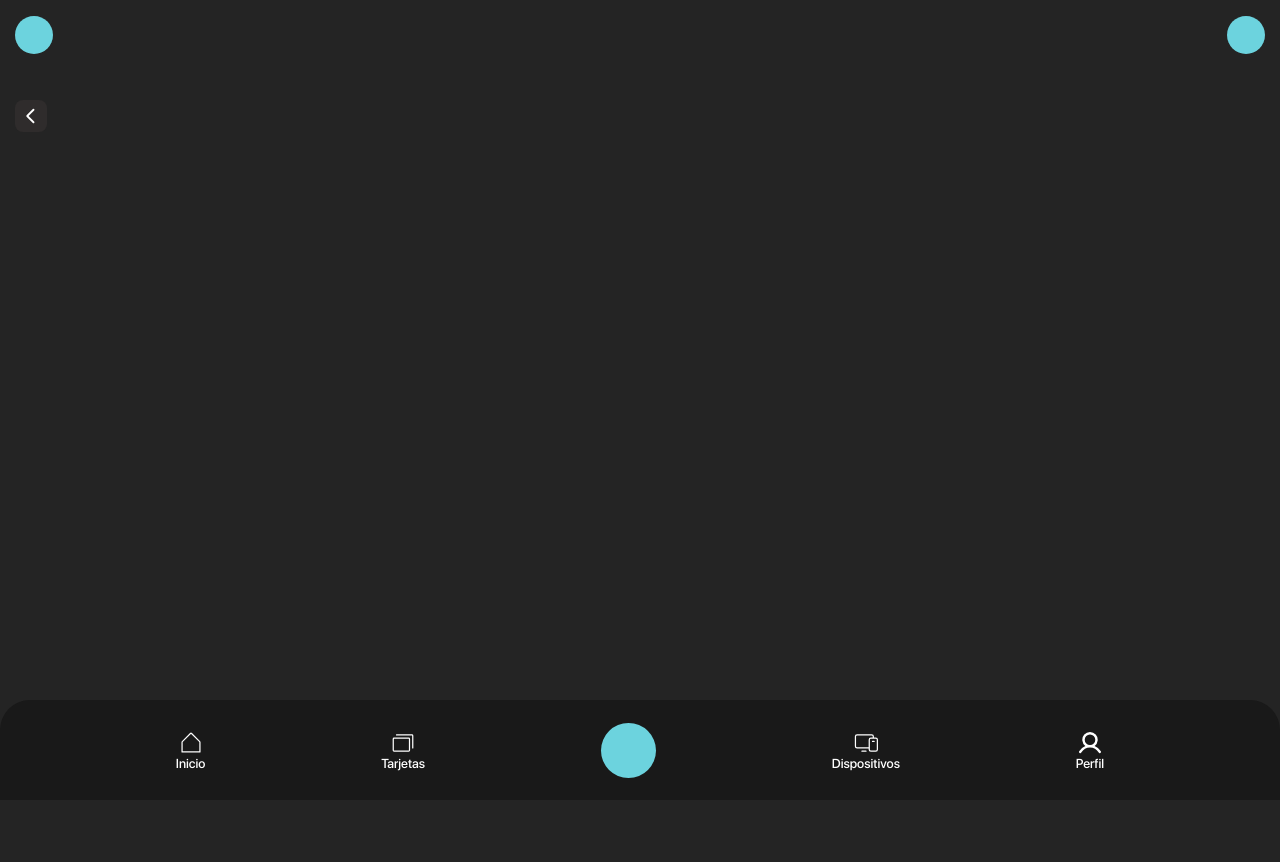
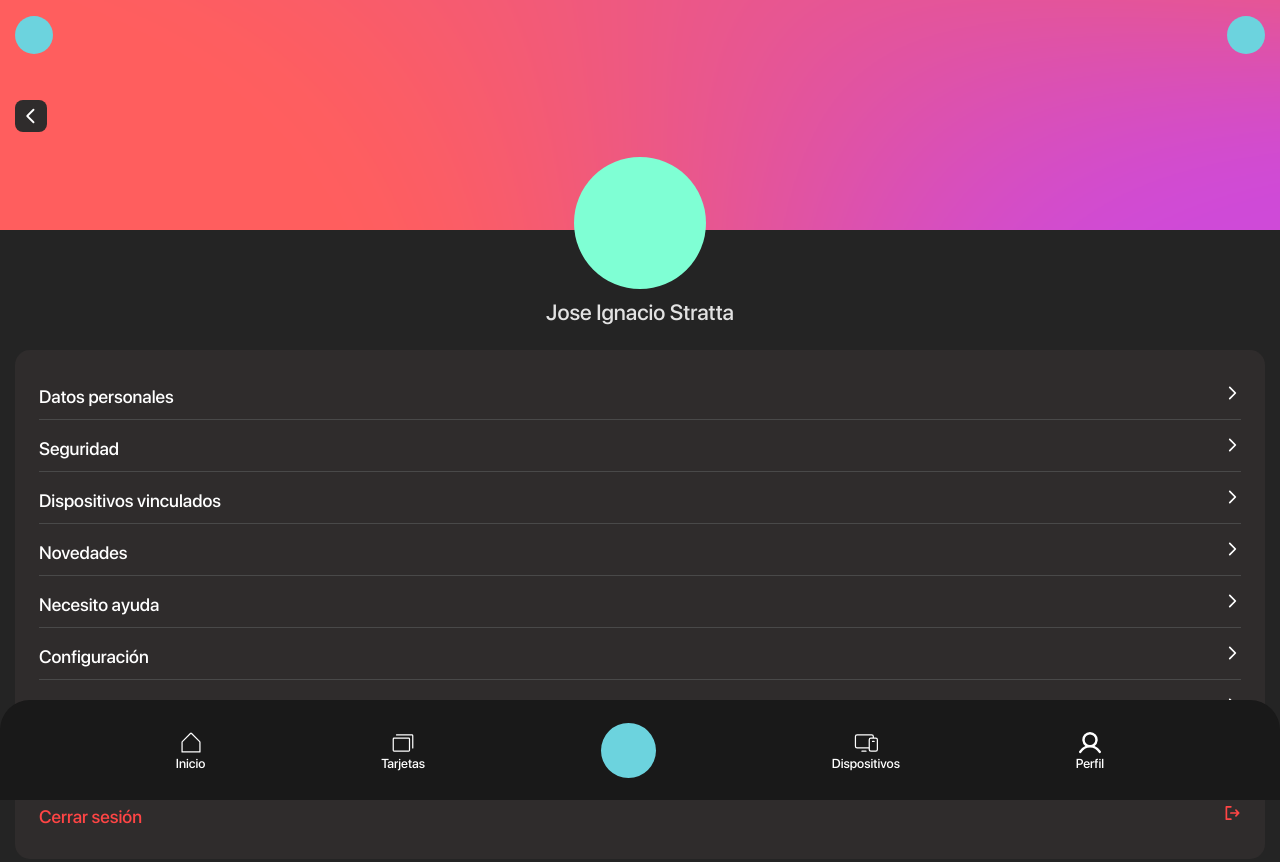
Before and after one commit to lautaro2021/jupiterband, a React (Vite) app in the folder client/: page /perfil in a window 1280 px wide. Shown: the top 862 px of the page. Before the commit the page ends 800 px from the top, so only its background shows below. Built offline with nearby package versions, Linux system fonts and the light colour scheme.

Commit message:
add profile view

```diff
--- a/client/src/routes/Profile.tsx
+++ b/client/src/routes/Profile.tsx
@@ -1,11 +1,29 @@
+import styled from "styled-components";
 import SubHeader from "../shared/components/SubHeader";
+import ProfileImage from "../shared/components/layouts/Profile/ProfileImage";
+import ProfileOptions from "../shared/components/layouts/Profile/ProfileOptions";
 
 function Profile() {
   return (
     <>
       <SubHeader />
+      <CustomBackground />
+      <ProfileImage name="Jose Ignacio Stratta" />
+      <ProfileOptions />
     </>
   );
 }
 
+const CustomBackground = styled.div`
+  width: 100%;
+  height: 230px;
+  position: absolute;
+  top: 0;
+  left: 0;
+  background-image: url("/public/backgrounds/profile.png");
+  background-size: cover;
+  background-repeat: no-repeat;
+  z-index: -1;
+`;
+
 export default Profile;
--- a/client/src/shared/components/Card.tsx
+++ b/client/src/shared/components/Card.tsx
@@ -1,28 +1,15 @@
 import styled from "styled-components";
 import { HTMLAttributes } from "react";
-
-type CardType = {
-  color: string;
-  padding: string;
-  children?: React.ReactNode;
-  fullsize?: boolean;
-};
-
-function Card({ color, padding, children, fullsize }: CardType) {
-  return (
-    <CustomCard color={color} padding={padding} fullsize={fullsize}>
-      {children}
-    </CustomCard>
-  );
-}
 
 interface CustomCardProps extends HTMLAttributes<HTMLElement> {
   color?: string;
   padding?: string;
   fullsize?: boolean;
+  absolute?: boolean;
+  margin?: string;
 }
 
-const CustomCard = styled.section<CustomCardProps>`
+const Card = styled.section<CustomCardProps>`
   border-radius: 15px;
   display: flex;
   flex-direction: column;
@@ -30,6 +17,7 @@ const CustomCard = styled.section<CustomCardProps>`
   justify-content: center;
   background: ${(props) => props.color};
   padding: ${(props) => props.padding};
+  margin: ${(props) => props.margin};
   ${(props) =>
     props.fullsize
       ? `
@@ -38,7 +26,15 @@ const CustomCard = styled.section<CustomCardProps>`
 
   `
       : `width: 50%`};
-
+  ${(props) =>
+    props.absolute
+      ? `
+    position: absolute;
+    bottom: 125px;
+    left: 50%;
+    transform: translateX(-50%);
+  `
+      : ""}
   span {
     margin-top: 8px;
     font-size: 22px;
--- /dev/null
+++ b/client/src/shared/components/layouts/Profile/OptionRow.tsx
@@ -0,0 +1,23 @@
+import { CustomLink } from "../../styled/CustomLink";
+import type { ProfileOptionType } from "../../../models/profile.model";
+import { TYPOGRAPHIES, PALETTE } from "../../../theme/theme";
+
+function OptionRow({ text, Icon, path, exit }: ProfileOptionType) {
+  return (
+    <CustomLink
+      to={path}
+      flexdirection="row"
+      alignitems="center"
+      justifycontent="space-between"
+      width="100%"
+      color={!exit ? PALETTE.neutralWhite : PALETTE.cancel}
+      padding={!exit ? "10px 0px 12px 0px" : "14px 0px"}
+      borderbottom={!exit ? `1px solid ${PALETTE.lightGrey}` : ""}
+    >
+      <span style={TYPOGRAPHIES.span}>{text}</span>
+      <Icon />
+    </CustomLink>
+  );
+}
+
+export default OptionRow;
--- /dev/null
+++ b/client/src/shared/components/layouts/Profile/ProfileImage.tsx
@@ -0,0 +1,30 @@
+import styled from "styled-components";
+import { TYPOGRAPHIES } from "../../../theme/theme";
+
+function ProfileImage({ name }: { name: string }) {
+  return (
+    <CustomProfileImage>
+      <picture></picture>
+      <h3 style={TYPOGRAPHIES.h3}>{name}</h3>
+    </CustomProfileImage>
+  );
+}
+
+const CustomProfileImage = styled.div`
+  display: flex;
+  flex-direction: column;
+  align-items: center;
+  justify-content: center;
+  gap: 10px;
+  background-color: transparent;
+  width: 100%;
+
+  picture {
+    width: 132px;
+    height: 132px;
+    border-radius: 100%;
+    background-color: aquamarine;
+  }
+`;
+
+export default ProfileImage;
--- /dev/null
+++ b/client/src/shared/components/layouts/Profile/ProfileOptions.tsx
@@ -0,0 +1,22 @@
+import Card from "../../Card";
+import OptionRow from "./OptionRow";
+import { PALETTE } from "../../../theme/theme";
+import { profileData } from "../../../models/profile.model";
+
+function ProfileOptions() {
+  return (
+    <Card color={PALETTE.darkGrey} padding="18px 24px" fullsize>
+      {profileData.map((opt, idx) => (
+        <OptionRow
+          key={idx}
+          text={opt.text}
+          Icon={opt.Icon}
+          path={opt.path}
+          exit={opt.exit}
+        />
+      ))}
+    </Card>
+  );
+}
+
+export default ProfileOptions;
--- a/client/src/shared/components/styled/CustomLink.tsx
+++ b/client/src/shared/components/styled/CustomLink.tsx
@@ -10,4 +10,10 @@ export const CustomLink = styled(Link)<ContainerProps>`
   justify-content: ${(props) => props.justifycontent};
   color: ${(props) => props.color};
   width: ${(props) => props.width};
+  padding: ${(props) => props.padding};
+  border-bottom: ${(props) => props.borderbottom};
+
+  span {
+    margin: 0;
+  }
 `;
--- /dev/null
+++ b/client/src/shared/models/profile.model.tsx
@@ -0,0 +1,58 @@
+import { CaretRight } from "@phosphor-icons/react";
+import { SignOut } from "@phosphor-icons/react";
+
+export type ProfileOptionType = {
+  text: string;
+  path: string;
+  Icon: () => JSX.Element;
+  exit?: boolean;
+};
+
+export const profileData: ProfileOptionType[] = [
+  {
+    text: "Datos personales",
+    path: "/perfil/datos-personales",
+    Icon: () => <CaretRight size={18} weight="bold" />,
+  },
+  {
+    text: "Seguridad",
+    path: "",
+    Icon: () => <CaretRight size={18} weight="bold" />,
+  },
+  {
+    text: "Dispositivos vinculados",
+    path: "",
+    Icon: () => <CaretRight size={18} weight="bold" />,
+  },
+  {
+    text: "Novedades",
+    path: "",
+    Icon: () => <CaretRight size={18} weight="bold" />,
+  },
+  {
+    text: "Necesito ayuda",
+    path: "",
+    Icon: () => <CaretRight size={18} weight="bold" />,
+  },
+  {
+    text: "Configuración",
+    path: "",
+    Icon: () => <CaretRight size={18} weight="bold" />,
+  },
+  {
+    text: "Politicas de privacidad",
+    path: "",
+    Icon: () => <CaretRight size={18} weight="bold" />,
+  },
+  {
+    text: "Términos y condiciones",
+    path: "",
+    Icon: () => <CaretRight size={18} weight="bold" />,
+  },
+  {
+    exit: true,
+    text: "Cerrar sesión",
+    path: "",
+    Icon: () => <SignOut size={18} weight="bold" />,
+  },
+];
--- a/client/src/shared/theme/theme.ts
+++ b/client/src/shared/theme/theme.ts
@@ -22,7 +22,7 @@ export const PALETTE: Record<Palette, string> = {
   aquamarine: "#38D7C0",
   lightGrey: "#494949",
   confirm: "#38D7C0",
-  cancel: "#38D7C0",
+  cancel: "#FF4545",
 };
 
 export type Typography = {
```
